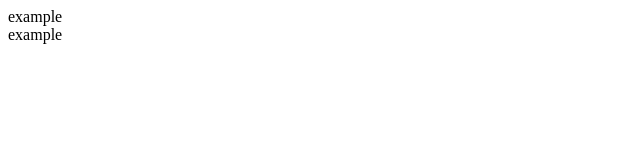
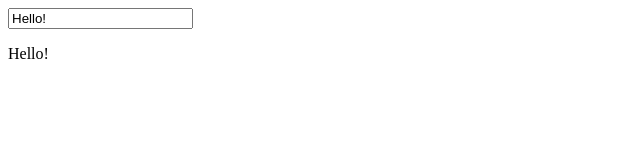
Before and after one commit to shiratakicg/Vue_study, a plain HTML site: page index.html in a window 1280 px wide. Shown: the whole page, without its empty margins (0-640 px from the left). Drawn offline with nearby package versions, Linux system fonts and the light colour scheme.

Commit message:
Section14 START

```diff
--- a/index.html
+++ b/index.html
@@ -8,9 +8,8 @@
 <body>
 <div id="app">
     <!-- この#appの内側にテンプレートを書き込んでいく-->
-    <div v-on:click.right="handler">example</div>
-
-    <div v-on:click.right.prevent="handler">example</div>
+    <input v-model="message">
+    <p>{{ message }}</p>
 </div>
 <script src ="https://cdn.jsdelivr.net/npm/vue@2.5.13/dist/vue.js"></script>
 <script src="main.js"></script>
--- a/main.js
+++ b/main.js
@@ -1,8 +1,6 @@
 new Vue({
     el:'#app',
-    methods: {
-        handler: function(comment) {
-            console.log(comment)
-        }
+    data: {
+        message: 'Hello!'
     }
 })
```
